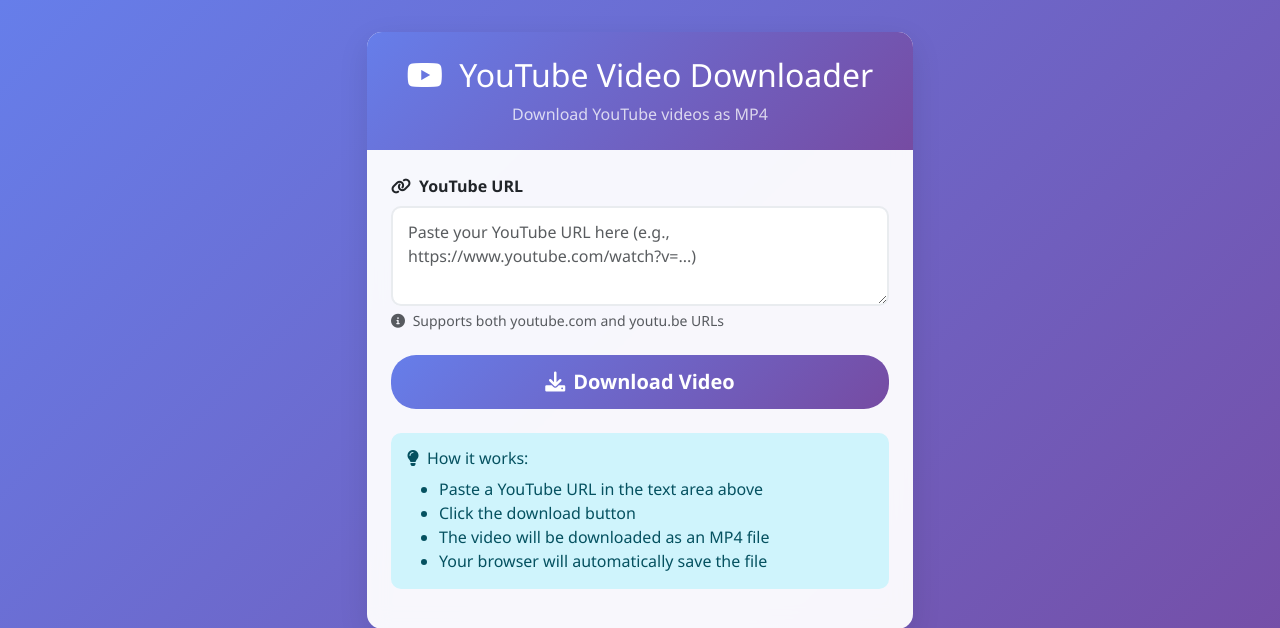
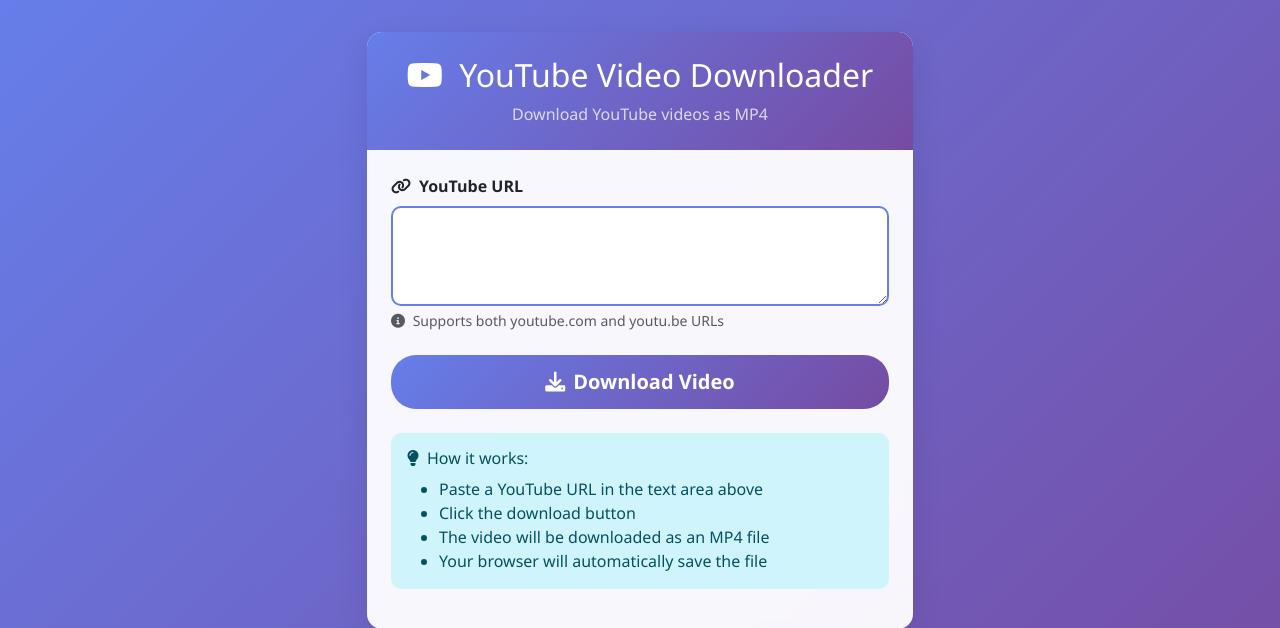
Before and after one commit to robminkoff/YouTube-Downloader, a Flask app: page / in a window 1280 px wide. Shown: the top 628 px of the page. Run offline with Flask 3, Linux system fonts and the light colour scheme; some libraries are stand-ins or nearby versions.

Commit message:
Update styling: always outlined URL input box and remove placeholder text

```diff
--- a/templates/index.html
+++ b/templates/index.html
@@ -43,13 +43,13 @@
         }
         .form-control {
             border-radius: 10px;
-            border: 2px solid #e9ecef;
+            border: 2px solid #667eea;
             padding: 12px 15px;
             transition: all 0.3s ease;
         }
         .form-control:focus {
-            border-color: #667eea;
-            box-shadow: 0 0 0 0.2rem rgba(102, 126, 234, 0.25);
+            border-color: #764ba2;
+            box-shadow: 0 0 0 0.2rem rgba(118, 75, 162, 0.25);
         }
         .alert {
             border-radius: 10px;
@@ -99,7 +99,6 @@
                                     id="youtube_url"
                                     name="youtube_url"
                                     rows="3"
-                                    placeholder="Paste your YouTube URL here (e.g., https://www.youtube.com/watch?v=...)"
                                     required
                                 ></textarea>
                                 <div class="form-text">
```
